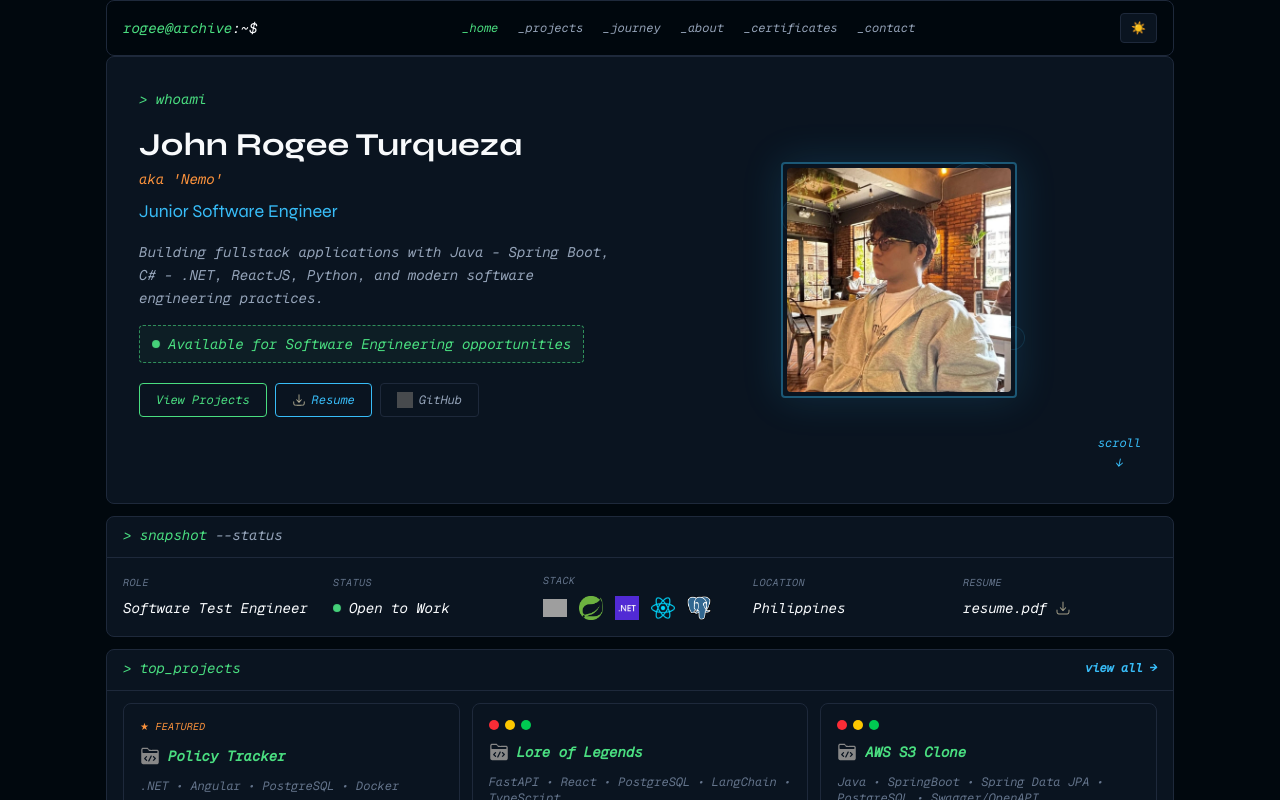
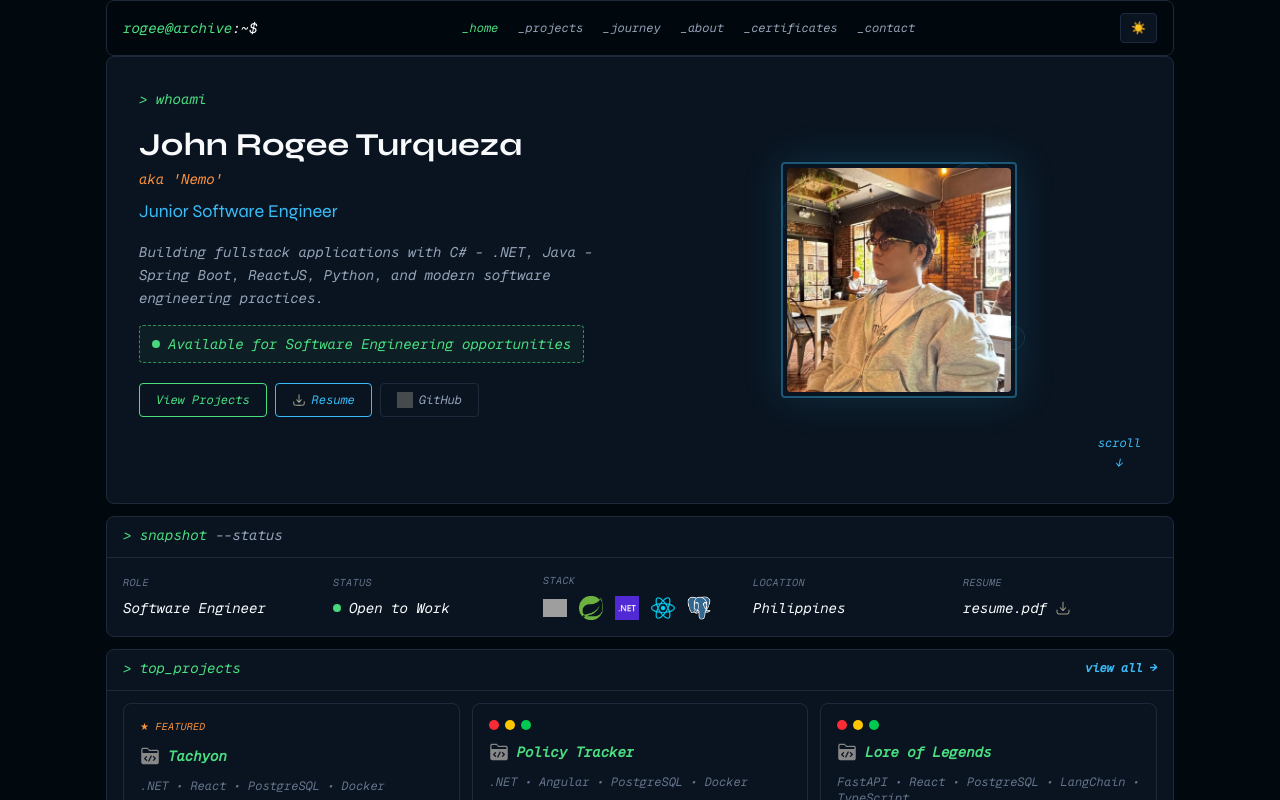
Before and after one commit to jnrgxx/portfolio, a React (Vite) app: page / in a window 1280 px wide. Shown: the top 800 px of the page. Built offline with nearby package versions, Linux system fonts and the light colour scheme; grey boxes are pictures that could not be loaded.

Commit message:
feat: add Tachyon project, update bio and role, increase featured count

```diff
--- a/src/data/portfolioData.ts
+++ b/src/data/portfolioData.ts
@@ -24,11 +24,17 @@ export interface JourneyItem {
 
 export const projects: Project[] = [
   {
+    name: 'Tachyon',
+    desc: 'Performance Testing Intelligence Platform',
+    stack: ['.NET', 'React', 'PostgreSQL', 'Docker'],
+    url: 'https://github.com/jnrgxx/Tachyon',
+    featured: true,
+  },
+  {
     name: 'Policy Tracker',
     desc: 'Policy management system with authentication, role-based access, auditing, and REST APIs. Built with clean architecture and best practices in mind.',
     stack: ['.NET', 'Angular', 'PostgreSQL', 'Docker'],
-    url: 'https://github.com/jnrgxx',
-    featured: true,
+    url: 'https://github.com/jnrgxx'
   },
   {
     name: 'Lore of Legends',
@@ -59,7 +65,7 @@ export const projects: Project[] = [
   },
 ]
 
-export const featuredProjects = projects.slice(0, 3)
+export const featuredProjects = projects.slice(0, 6)
 
 export const certificates: Certificate[] = [
   {
--- a/src/data/siteConfig.ts
+++ b/src/data/siteConfig.ts
@@ -3,9 +3,9 @@ export const siteConfig = {
   name: 'John Rogee Turqueza',
   nickname: "aka 'Nemo'",
   title: 'Junior Software Engineer',
-  bio: 'Building fullstack applications with Java - Spring Boot, C# - .NET, ReactJS, Python, and modern software engineering practices.',
+  bio: 'Building fullstack applications with C# - .NET, Java - Spring Boot, ReactJS, Python, and modern software engineering practices.',
   status: 'Available for Software Engineering opportunities',
-  snapshotRole: 'Software Test Engineer',
+  snapshotRole: 'Software Engineer',
   snapshotStatus: 'Open to Work',
   location: 'Philippines',
   email: 'jrogeet@gmail.com',
```
